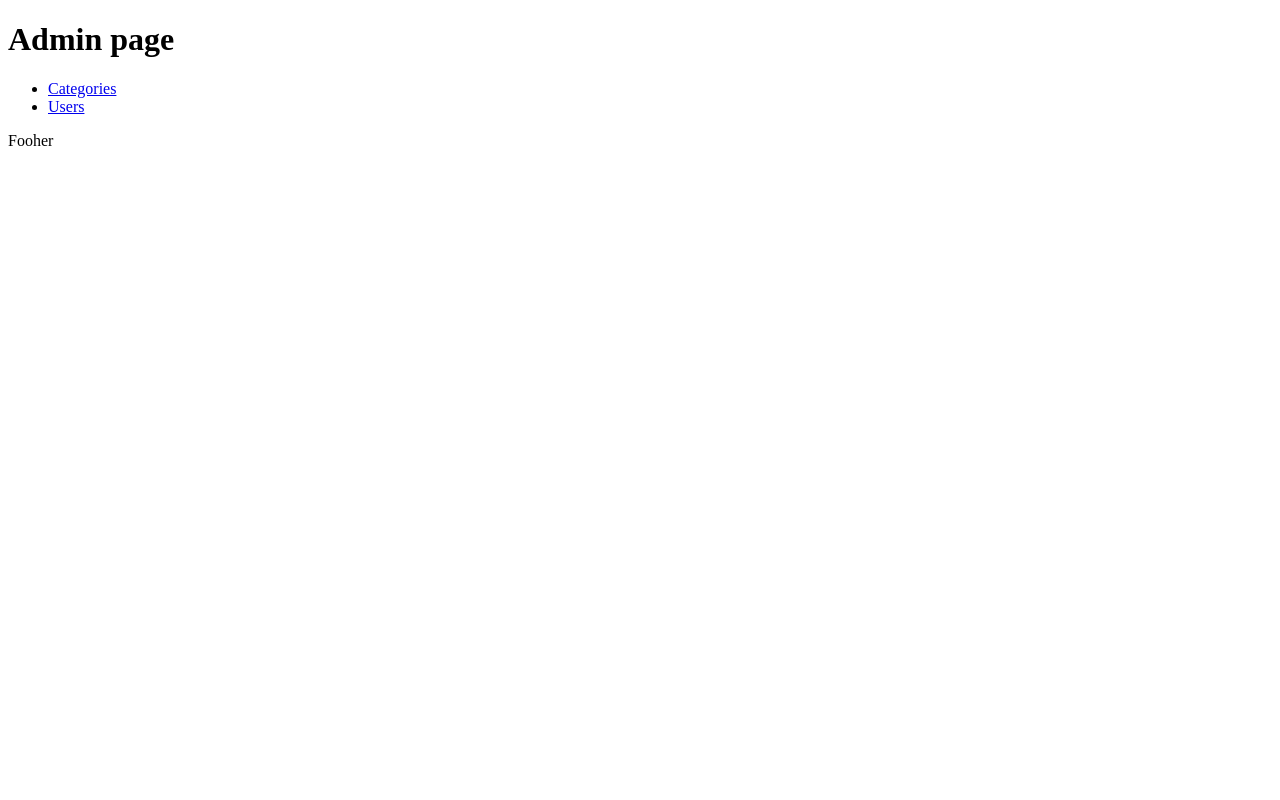
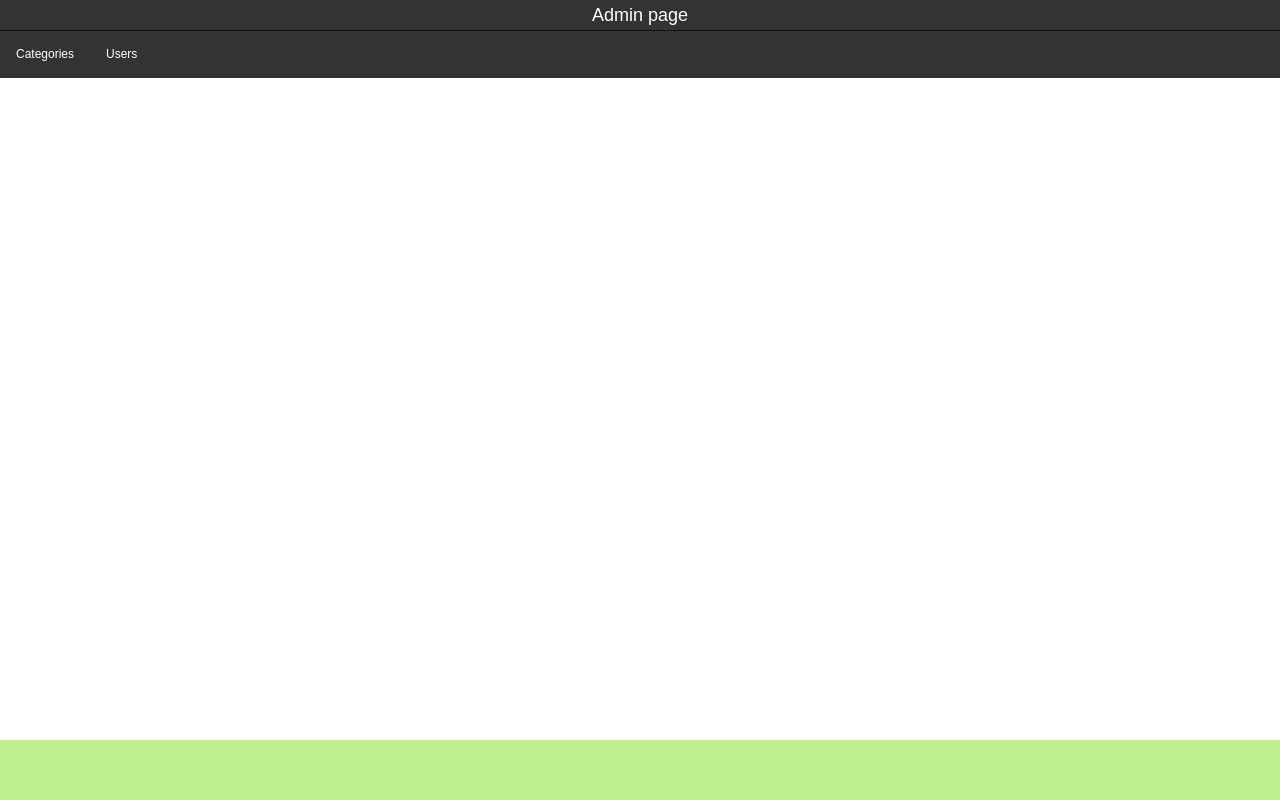
Before and after one commit to nazarvynn/NShop, a website: page public/index.html at #!/admin in a window 1280 px wide. Drawn offline with nearby package versions, Linux system fonts and the light colour scheme; some packages are replaced by stand-ins of ours.

Commit message:
Added styles

```diff
--- a/public/index.html
+++ b/public/index.html
@@ -1,17 +1,21 @@
 <!DOCTYPE html>
 <html ng-app="NShop" lang="en">
 <head>
-    <meta charset="UTF-8">
+    <meta charset="utf-8">
     <link rel="shortcut icon" type="image/x-icon" href="favicon.ico"/>
 
     <link rel="stylesheet" href="src/css/styles.css"/>
+    <link rel="stylesheet" href="src/css/admin.css"/>
+    <!--<link rel="stylesheet" href="src/css/dashboard.css"/>-->
 
+    <!--[if lt IE 9]><script src="//cdnjs.cloudflare.com/ajax/libs/html5shiv/3.7.3/html5shiv.min.js"></script><![endif]-->
     <script src="//ajax.googleapis.com/ajax/libs/jquery/2.2.4/jquery.min.js"></script>
     <script src="//ajax.googleapis.com/ajax/libs/angularjs/1.5.7/angular.min.js"></script>
     <script src="//cdnjs.cloudflare.com/ajax/libs/angular-ui-router/0.3.1/angular-ui-router.min.js"></script>
 
     <script src="src/js/app/main.js"></script>
     <script src="src/js/app/utils/utils.js"></script>
+    <script src="src/js/app/common/navigation/navigation.js"></script>
 
     <!-- Services -->
     <script src="src/js/app/services/categories.js"></script>
@@ -28,10 +32,11 @@
 
     <title>NShop</title>
 </head>
-<body>
-<div data-ui-view=""></div>
-    <footer>
-        Fooher
-    </footer>
+<body class="{{bodyClass}}">
+<div class="wrapper">
+    <div data-ui-view=""></div>
+</div>
+<footer class="footer">
+</footer>
 </body>
 </html>
--- a/public/src/css/styles.css
+++ b/public/src/css/styles.css
@@ -0,0 +1,142 @@
+/* Eric Meyer's CSS Reset */
+html, body, div, span, applet, object, iframe,
+h1, h2, h3, h4, h5, h6, p, blockquote, pre,
+a, abbr, acronym, address, big, cite, code,
+del, dfn, em, img, ins, kbd, q, s, samp,
+small, strike, strong, sub, sup, tt, var,
+b, u, i, center,
+dl, dt, dd, ol, ul, li,
+fieldset, form, label, legend,
+table, caption, tbody, tfoot, thead, tr, th, td,
+article, aside, canvas, details, embed,
+figure, figcaption, footer, header, hgroup,
+menu, nav, output, ruby, section, summary,
+time, mark, audio, video {
+    margin: 0;
+    padding: 0;
+    border: 0;
+    font-size: 100%;
+    font: inherit;
+    vertical-align: baseline;
+}
+/* HTML5 display-role reset for older browsers */
+article, aside, details, figcaption, figure,
+footer, header, hgroup, menu, nav, section {
+    display: block;
+}
+body {
+    line-height: 1;
+}
+ol, ul {
+    list-style: none;
+}
+blockquote, q {
+    quotes: none;
+}
+blockquote:before, blockquote:after,
+q:before, q:after {
+    content: '';
+    content: none;
+}
+table {
+    border-collapse: collapse;
+    border-spacing: 0;
+}
+/* End of Eric Meyer's CSS Reset */
+
+html {
+    height: 100%;
+}
+article, aside, details, figcaption, figure, footer, header, hgroup, main, nav, section, summary {
+    display: block;
+}
+body {
+    font: 12px/18px Arial, sans-serif;
+    height: 100%;
+}
+.wrapper {
+    width: 100%;
+    min-width: 1000px;
+    min-height: 100%;
+    height: auto !important;
+    height: 100%;
+}
+
+
+/* Header */
+.header {
+    background-color: #333;
+    height: 78px;
+}
+
+.header h1 {
+    color: #fff;
+    font-size: 18px;
+    text-align: center;
+    height: 30px;
+    line-height: 30px;
+    border-bottom: 1px solid #111111;
+}
+
+nav ul {
+    list-style-type: none;
+    margin: 0;
+    padding: 0;
+    overflow: hidden;
+    background-color: #333;
+}
+
+nav li {
+    float: left;
+}
+
+nav li a {
+    display: block;
+    color: white;
+    text-align: center;
+    padding: 14px 16px;
+    text-decoration: none;
+}
+
+nav li a:hover:not(.active) {
+    background-color: #111;
+}
+
+nav .active {
+    background-color: #4CAF50;
+}
+
+
+/* Middle */
+.content {
+    padding: 0 20px 60px;
+}
+
+.content h2 {
+    font-size: 16px;
+    text-align: center;
+    height: 30px;
+    line-height: 30px;
+    color: #333;
+}
+
+.content ol {
+    list-style: inside decimal;
+}
+
+.content ol li {
+    font-size: 14px;
+    line-height: 14px;
+    margin: 10px 0;
+}
+
+
+/* Footer */
+.footer {
+    background: #BFF08E;
+    margin: -60px auto 0;
+    min-width: 1000px;
+    height: 60px;
+    padding: 0 20px;
+    position: relative;
+}
--- a/public/src/js/app/admin/admin.html
+++ b/public/src/js/app/admin/admin.html
@@ -1,12 +1,12 @@
-<header>
+<header class="header">
     <h1>Admin page</h1>
-    <nav>
+    <nav ng-controller="Navigation">
         <ul>
-            <li><a ui-sref=".categories" href="">Categories</a></li>
-            <li><a ui-sref=".users" href="">Users</a></li>
+            <li ng-class="{ active: isActive('categories')}"><a ui-sref=".categories" href="">Categories</a></li>
+            <li ng-class="{ active: isActive('users')}"><a ui-sref=".users" href="">Users</a></li>
         </ul>
     </nav>
 </header>
-<section id="content">
+<main class="content">
     <div ui-view=""></div>
-</section>
+</main>
--- a/public/src/js/app/admin/categories/list.js
+++ b/public/src/js/app/admin/categories/list.js
@@ -1,6 +1,8 @@
 NShop.controller('AdminCategoriesList', function ($scope, CategoriesService) {
 
     function init_() {
+        $scope.activeItem = 'categories';
+
         CategoriesService.getCategories().then(function (data) {
             $scope.categories = data;
         });
--- /dev/null
+++ b/public/src/js/app/common/navigation/navigation.js
@@ -0,0 +1,7 @@
+NShop.controller('Navigation', function($scope, $location) {
+    $scope.isActive = function (viewLocation) {
+        var path = $location.path();
+        var regexp = '^\/admin\/' + viewLocation + '(/.*)?$';
+        return new RegExp(regexp, 'gi').test(path);
+    };
+});
--- a/public/src/js/app/main.js
+++ b/public/src/js/app/main.js
@@ -6,7 +6,8 @@ NShop.config(function($stateProvider, $urlRouterProvider) {
     $stateProvider
         .state('admin', {
             url: '/admin',
-            templateUrl: 'src/js/app/admin/admin.html'
+            templateUrl: 'src/js/app/admin/admin.html',
+            controller: function ($rootScope) { $rootScope.bodyClass = 'admin'; }
         })
         .state('admin.categories', {
             url: '/categories',
--- a/routes/api/categories.js
+++ b/routes/api/categories.js
@@ -5,7 +5,6 @@ module.exports = function (app) {
     var categories = [{
         id: 'category-1',
         name: 'Category 1',
-        img: 'category-1.png',
         products: [{
             id: 'product-1',
             name: 'product 1',
@@ -22,7 +21,6 @@ module.exports = function (app) {
     }, {
         id: 'category-2',
         name: 'Category 2',
-        img: 'category-2.png',
         products: [{
             id: 'product-4',
             name: 'product 4',
@@ -35,7 +33,6 @@ module.exports = function (app) {
     }, {
         id: 'category-3',
         name: 'Category 3',
-        img: 'category-3.png',
         products: [{
             id: 'product-6',
             name: 'product 6',
```
Also changed, not shown: public/src/js/app/admin/categories/list.html (+4 -7 lines), public/src/js/app/dashboard/dashboard.html (+3 -3 lines), public/src/css/admin.css (added), public/src/css/dashboard.css (added).
